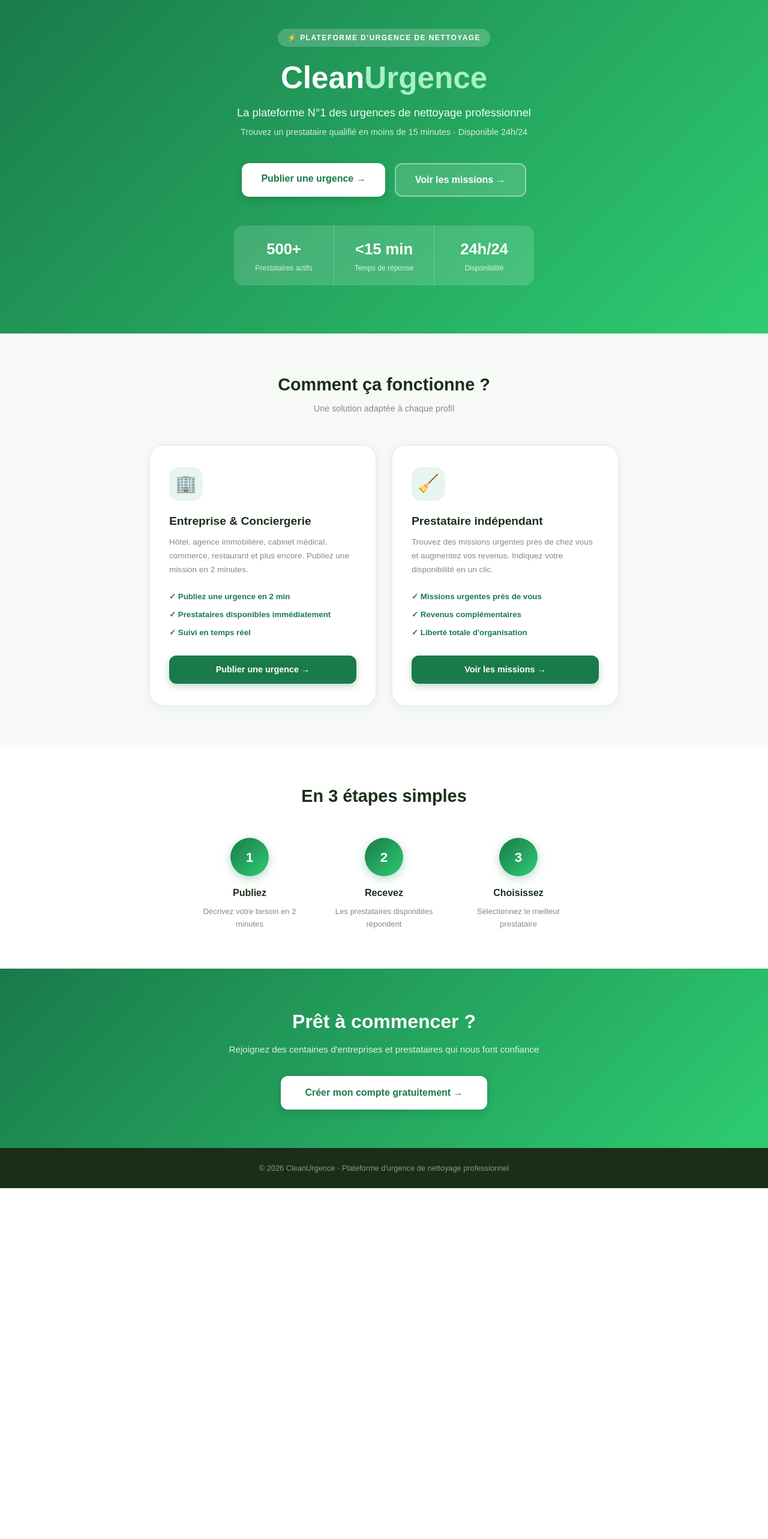
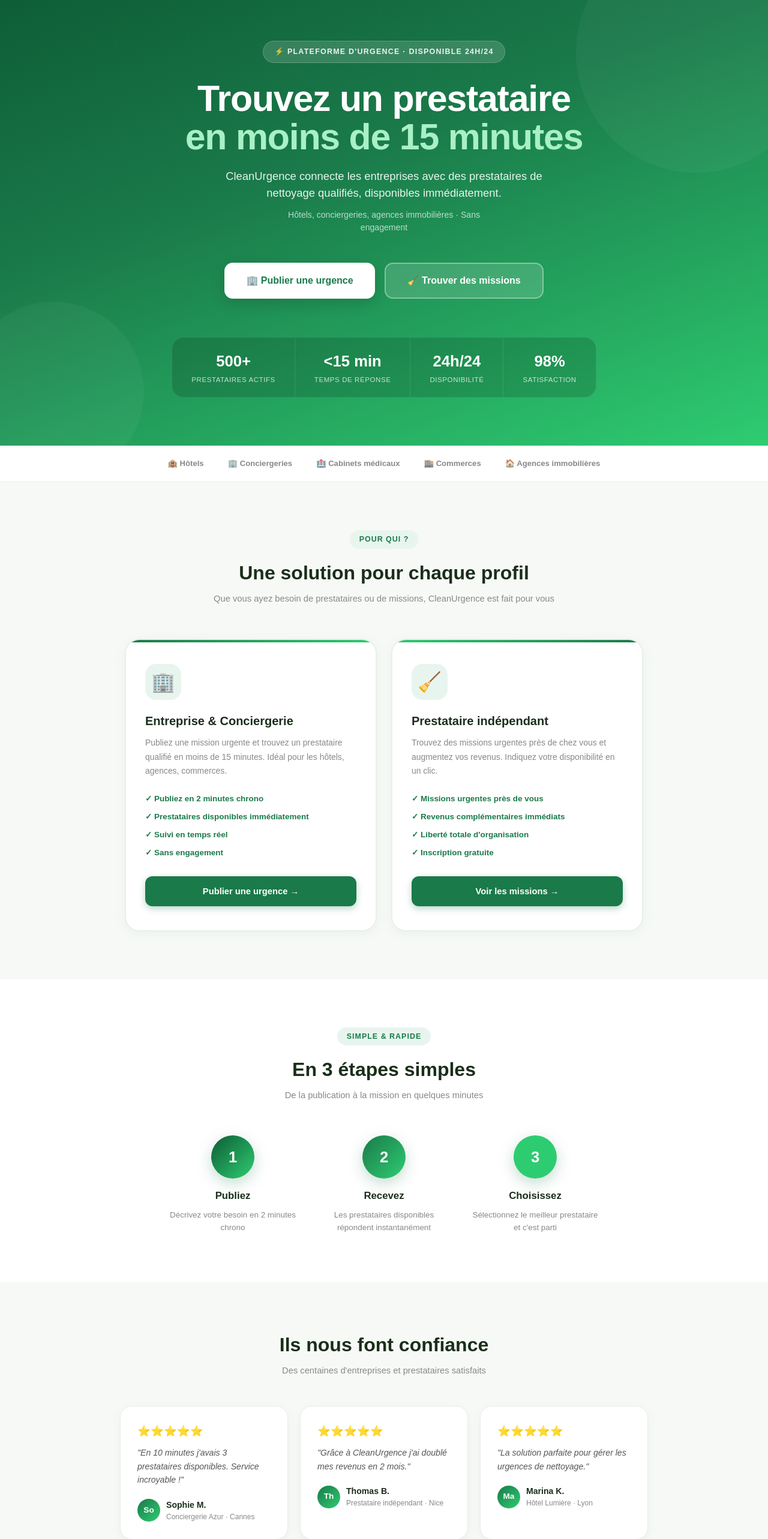
Before and after one commit to emiemcd-crypto/cleanurgence, a Next.js app: page / in a window 1280 px wide. Shown: the part 100-2666 px from the top of the page at 60% size. Before the commit the page ends 2081 px from the top, so only its background shows below. Built offline with nearby package versions, Linux system fonts and the light colour scheme.

Commit message:
Hero ameliore

```diff
--- a/app/page.tsx
+++ b/app/page.tsx
@@ -11,7 +11,7 @@ export default function Home() {
     <div style={{minHeight:'100vh',background:'white',fontFamily:'sans-serif',color:TEXTE}}>
 
       {/* NAVBAR */}
-      <nav style={{background:'white',borderBottom:'1px solid #E8F0E8',padding:'0 40px',height:'68px',display:'flex',alignItems:'center',justifyContent:'space-between',position:'sticky',top:0,zIndex:100,boxShadow:'0 1px 8px rgba(26,122,74,0.06)'}}>
+      <nav style={{background:'rgba(255,255,255,0.95)',backdropFilter:'blur(10px)',borderBottom:'1px solid #E8F0E8',padding:'0 40px',height:'68px',display:'flex',alignItems:'center',justifyContent:'space-between',position:'sticky',top:0,zIndex:100,boxShadow:'0 1px 8px rgba(26,122,74,0.06)'}}>
         <div style={{fontWeight:'900',fontSize:'1.5rem'}}>
           Clean<span style={{color:VERT}}>Urgence</span>
         </div>
@@ -26,76 +26,100 @@ export default function Home() {
       </nav>
 
       {/* HERO */}
-      <div style={{background:`linear-gradient(135deg, ${VERT} 0%, #2ECC71 100%)`,padding:'80px 40px',textAlign:'center',color:'white'}}>
-        <div style={{display:'inline-flex',alignItems:'center',gap:'6px',fontSize:'0.75rem',fontWeight:'700',letterSpacing:'0.12em',textTransform:'uppercase',color:'white',background:'rgba(255,255,255,0.2)',padding:'6px 16px',borderRadius:'30px',marginBottom:'24px'}}>
-          ⚡ Plateforme d'urgence de nettoyage
+      <div style={{background:`linear-gradient(160deg, #0D5C35 0%, #1A7A4A 40%, #2ECC71 100%)`,padding:'100px 40px 80px',textAlign:'center',color:'white',position:'relative',overflow:'hidden'}}>
+
+        {/* Cercles décoratifs */}
+        <div style={{position:'absolute',top:'-80px',right:'-80px',width:'400px',height:'400px',borderRadius:'50%',background:'rgba(255,255,255,0.04)',pointerEvents:'none'}}/>
+        <div style={{position:'absolute',bottom:'-60px',left:'-60px',width:'300px',height:'300px',borderRadius:'50%',background:'rgba(255,255,255,0.04)',pointerEvents:'none'}}/>
+
+        <div style={{position:'relative',zIndex:1}}>
+          <div style={{display:'inline-flex',alignItems:'center',gap:'8px',fontSize:'0.78rem',fontWeight:'700',letterSpacing:'0.1em',textTransform:'uppercase',color:'rgba(255,255,255,0.9)',background:'rgba(255,255,255,0.15)',padding:'8px 18px',borderRadius:'30px',marginBottom:'28px',border:'1px solid rgba(255,255,255,0.2)'}}>
+            ⚡ Plateforme d'urgence · Disponible 24h/24
           </div>
-        <h1 style={{fontWeight:'900',fontSize:'3.2rem',marginBottom:'16px',lineHeight:'1.1'}}>
-          Clean<span style={{color:'#A8F0C6'}}>Urgence</span>
+
+          <h1 style={{fontWeight:'900',fontSize:'3.8rem',marginBottom:'20px',lineHeight:'1.05',letterSpacing:'-0.02em'}}>
+            Trouvez un prestataire<br/>
+            <span style={{color:'#A8F0C6'}}>en moins de 15 minutes</span>
           </h1>
-        <p style={{fontSize:'1.15rem',marginBottom:'8px',opacity:0.95,fontWeight:'500'}}>
-          La plateforme N°1 des urgences de nettoyage professionnel
+
+          <p style={{fontSize:'1.15rem',marginBottom:'12px',opacity:0.9,fontWeight:'500',maxWidth:'560px',margin:'0 auto 12px'}}>
+            CleanUrgence connecte les entreprises avec des prestataires de nettoyage qualifiés, disponibles immédiatement.
           </p>
-        <p style={{fontSize:'0.9rem',marginBottom:'40px',opacity:0.8}}>
-          Trouvez un prestataire qualifié en moins de 15 minutes · Disponible 24h/24
+          <p style={{fontSize:'0.88rem',marginBottom:'48px',opacity:0.7,maxWidth:'400px',margin:'0 auto 48px'}}>
+            Hôtels, conciergeries, agences immobilières · Sans engagement
           </p>
 
-        <div style={{display:'flex',gap:'16px',justifyContent:'center',flexWrap:'wrap',marginBottom:'48px'}}>
-          <a href="/inscription" style={{padding:'14px 32px',background:'white',color:VERT,textDecoration:'none',fontWeight:'800',fontSize:'1rem',borderRadius:'12px',boxShadow:'0 4px 16px rgba(0,0,0,0.15)'}}>
-            Publier une urgence →
+          <div style={{display:'flex',gap:'16px',justifyContent:'center',flexWrap:'wrap',marginBottom:'64px'}}>
+            <a href="/inscription" style={{padding:'16px 36px',background:'white',color:VERT,textDecoration:'none',fontWeight:'800',fontSize:'1rem',borderRadius:'14px',boxShadow:'0 8px 24px rgba(0,0,0,0.15)',display:'flex',alignItems:'center',gap:'8px'}}>
+              🏢 Publier une urgence
             </a>
-          <a href="/inscription" style={{padding:'14px 32px',background:'rgba(255,255,255,0.15)',color:'white',textDecoration:'none',fontWeight:'700',fontSize:'1rem',borderRadius:'12px',border:'2px solid rgba(255,255,255,0.4)'}}>
-            Voir les missions →
+            <a href="/inscription" style={{padding:'16px 36px',background:'rgba(255,255,255,0.15)',color:'white',textDecoration:'none',fontWeight:'700',fontSize:'1rem',borderRadius:'14px',border:'2px solid rgba(255,255,255,0.35)',display:'flex',alignItems:'center',gap:'8px'}}>
+              🧹 Trouver des missions
             </a>
           </div>
 
           {/* Stats */}
-        <div style={{display:'flex',gap:'0',justifyContent:'center',background:'rgba(255,255,255,0.15)',borderRadius:'16px',padding:'0',maxWidth:'500px',margin:'0 auto',overflow:'hidden'}}>
-          {[{value:'500+',label:'Prestataires actifs'},{value:'<15 min',label:'Temps de réponse'},{value:'24h/24',label:'Disponibilité'}].map((s,i)=>(
-            <div key={i} style={{flex:1,padding:'20px',textAlign:'center',borderRight:i<2?'1px solid rgba(255,255,255,0.2)':'none'}}>
+          <div style={{display:'inline-flex',gap:'0',background:'rgba(0,0,0,0.15)',borderRadius:'20px',overflow:'hidden',backdropFilter:'blur(10px)',border:'1px solid rgba(255,255,255,0.1)'}}>
+            {[{value:'500+',label:'Prestataires actifs'},{value:'<15 min',label:'Temps de réponse'},{value:'24h/24',label:'Disponibilité'},{value:'98%',label:'Satisfaction'}].map((s,i)=>(
+              <div key={i} style={{padding:'20px 32px',textAlign:'center',borderRight:i<3?'1px solid rgba(255,255,255,0.1)':'none'}}>
                 <div style={{fontWeight:'900',fontSize:'1.6rem',marginBottom:'4px'}}>{s.value}</div>
-              <div style={{fontSize:'0.75rem',opacity:0.8}}>{s.label}</div>
+                <div style={{fontSize:'0.72rem',opacity:0.75,textTransform:'uppercase',letterSpacing:'0.05em'}}>{s.label}</div>
               </div>
             ))}
           </div>
         </div>
+      </div>
+
+      {/* BANDEAU DE CONFIANCE */}
+      <div style={{background:'white',padding:'20px 40px',borderBottom:'1px solid #E8F0E8',display:'flex',alignItems:'center',justifyContent:'center',gap:'40px',flexWrap:'wrap'}}>
+        {['🏨 Hôtels','🏢 Conciergeries','🏥 Cabinets médicaux','🏬 Commerces','🏠 Agences immobilières'].map((item,i)=>(
+          <span key={i} style={{fontSize:'0.82rem',color:'#888',fontWeight:'600'}}>{item}</span>
+        ))}
+      </div>
 
       {/* CARTES */}
-      <div style={{padding:'64px 40px',background:GRIS}}>
-        <h2 style={{textAlign:'center',fontWeight:'800',fontSize:'1.8rem',marginBottom:'8px',color:TEXTE}}>Comment ça fonctionne ?</h2>
-        <p style={{textAlign:'center',color:'#888',fontSize:'0.9rem',marginBottom:'48px'}}>Une solution adaptée à chaque profil</p>
+      <div style={{padding:'80px 40px',background:GRIS}}>
+        <div style={{textAlign:'center',marginBottom:'56px'}}>
+          <div style={{display:'inline-block',background:VERT_LIGHT,color:VERT,padding:'6px 16px',borderRadius:'20px',fontSize:'0.78rem',fontWeight:'700',textTransform:'uppercase',letterSpacing:'0.08em',marginBottom:'16px'}}>
+            Pour qui ?
+          </div>
+          <h2 style={{fontWeight:'800',fontSize:'2rem',marginBottom:'8px',color:TEXTE}}>Une solution pour chaque profil</h2>
+          <p style={{color:'#888',fontSize:'0.92rem'}}>Que vous ayez besoin de prestataires ou de missions, CleanUrgence est fait pour vous</p>
+        </div>
 
-        <div style={{display:'flex',gap:'24px',justifyContent:'center',flexWrap:'wrap',maxWidth:'900px',margin:'0 auto'}}>
+        <div style={{display:'flex',gap:'24px',justifyContent:'center',flexWrap:'wrap',maxWidth:'960px',margin:'0 auto'}}>
           {/* Carte Entreprise */}
-          <div style={{background:'white',border:`2px solid #E8F0E8`,borderRadius:'24px',padding:'36px 32px',width:'380px',boxShadow:'0 4px 16px rgba(26,122,74,0.06)'}}>
-            <div style={{width:'56px',height:'56px',background:VERT_LIGHT,borderRadius:'16px',display:'flex',alignItems:'center',justifyContent:'center',fontSize:'1.8rem',marginBottom:'20px'}}>🏢</div>
-            <div style={{fontWeight:'800',fontSize:'1.2rem',marginBottom:'8px',color:TEXTE}}>Entreprise & Conciergerie</div>
-            <div style={{fontSize:'0.85rem',color:'#888',lineHeight:'1.7',marginBottom:'24px'}}>
-              Hôtel, agence immobilière, cabinet médical, commerce, restaurant et plus encore. Publiez une mission en 2 minutes.
+          <div style={{background:'white',border:`2px solid #E8F0E8`,borderRadius:'24px',padding:'40px 32px',width:'420px',boxShadow:'0 4px 20px rgba(26,122,74,0.06)',position:'relative',overflow:'hidden'}}>
+            <div style={{position:'absolute',top:0,left:0,right:0,height:'4px',background:`linear-gradient(90deg, ${VERT}, ${VERT_MEDIUM})`}}/>
+            <div style={{width:'60px',height:'60px',background:VERT_LIGHT,borderRadius:'18px',display:'flex',alignItems:'center',justifyContent:'center',fontSize:'2rem',marginBottom:'20px'}}>🏢</div>
+            <div style={{fontWeight:'800',fontSize:'1.25rem',marginBottom:'10px',color:TEXTE}}>Entreprise & Conciergerie</div>
+            <div style={{fontSize:'0.87rem',color:'#888',lineHeight:'1.7',marginBottom:'24px'}}>
+              Publiez une mission urgente et trouvez un prestataire qualifié en moins de 15 minutes. Idéal pour les hôtels, agences, commerces.
             </div>
-            <div style={{display:'flex',flexDirection:'column',gap:'10px',marginBottom:'28px'}}>
-              {['✓ Publiez une urgence en 2 min','✓ Prestataires disponibles immédiatement','✓ Suivi en temps réel'].map((item,i)=>(
-                <div key={i} style={{fontSize:'0.83rem',color:VERT,fontWeight:'600'}}>{item}</div>
+            <div style={{display:'flex',flexDirection:'column' as const,gap:'10px',marginBottom:'28px'}}>
+              {['✓ Publiez en 2 minutes chrono','✓ Prestataires disponibles immédiatement','✓ Suivi en temps réel','✓ Sans engagement'].map((item,i)=>(
+                <div key={i} style={{fontSize:'0.84rem',color:VERT,fontWeight:'600',display:'flex',alignItems:'center',gap:'6px'}}>{item}</div>
               ))}
             </div>
-            <a href="/inscription" style={{display:'block',textAlign:'center',padding:'13px',background:VERT,color:'white',textDecoration:'none',fontWeight:'700',borderRadius:'12px',fontSize:'0.9rem',boxShadow:'0 4px 12px rgba(26,122,74,0.3)'}}>
+            <a href="/inscription" style={{display:'block',textAlign:'center',padding:'14px',background:VERT,color:'white',textDecoration:'none',fontWeight:'700',borderRadius:'12px',fontSize:'0.92rem',boxShadow:'0 4px 12px rgba(26,122,74,0.3)'}}>
               Publier une urgence →
             </a>
           </div>
 
           {/* Carte Prestataire */}
-          <div style={{background:'white',border:`2px solid #E8F0E8`,borderRadius:'24px',padding:'36px 32px',width:'380px',boxShadow:'0 4px 16px rgba(26,122,74,0.06)'}}>
-            <div style={{width:'56px',height:'56px',background:VERT_LIGHT,borderRadius:'16px',display:'flex',alignItems:'center',justifyContent:'center',fontSize:'1.8rem',marginBottom:'20px'}}>🧹</div>
-            <div style={{fontWeight:'800',fontSize:'1.2rem',marginBottom:'8px',color:TEXTE}}>Prestataire indépendant</div>
-            <div style={{fontSize:'0.85rem',color:'#888',lineHeight:'1.7',marginBottom:'24px'}}>
+          <div style={{background:'white',border:`2px solid #E8F0E8`,borderRadius:'24px',padding:'40px 32px',width:'420px',boxShadow:'0 4px 20px rgba(26,122,74,0.06)',position:'relative',overflow:'hidden'}}>
+            <div style={{position:'absolute',top:0,left:0,right:0,height:'4px',background:`linear-gradient(90deg, ${VERT_MEDIUM}, ${VERT})`}}/>
+            <div style={{width:'60px',height:'60px',background:VERT_LIGHT,borderRadius:'18px',display:'flex',alignItems:'center',justifyContent:'center',fontSize:'2rem',marginBottom:'20px'}}>🧹</div>
+            <div style={{fontWeight:'800',fontSize:'1.25rem',marginBottom:'10px',color:TEXTE}}>Prestataire indépendant</div>
+            <div style={{fontSize:'0.87rem',color:'#888',lineHeight:'1.7',marginBottom:'24px'}}>
               Trouvez des missions urgentes près de chez vous et augmentez vos revenus. Indiquez votre disponibilité en un clic.
             </div>
-            <div style={{display:'flex',flexDirection:'column',gap:'10px',marginBottom:'28px'}}>
-              {['✓ Missions urgentes près de vous','✓ Revenus complémentaires','✓ Liberté totale d\'organisation'].map((item,i)=>(
-                <div key={i} style={{fontSize:'0.83rem',color:VERT,fontWeight:'600'}}>{item}</div>
+            <div style={{display:'flex',flexDirection:'column' as const,gap:'10px',marginBottom:'28px'}}>
+              {['✓ Missions urgentes près de vous','✓ Revenus complémentaires immédiats','✓ Liberté totale d\'organisation','✓ Inscription gratuite'].map((item,i)=>(
+                <div key={i} style={{fontSize:'0.84rem',color:VERT,fontWeight:'600',display:'flex',alignItems:'center',gap:'6px'}}>{item}</div>
               ))}
             </div>
-            <a href="/inscription" style={{display:'block',textAlign:'center',padding:'13px',background:VERT,color:'white',textDecoration:'none',fontWeight:'700',borderRadius:'12px',fontSize:'0.9rem',boxShadow:'0 4px 12px rgba(26,122,74,0.3)'}}>
+            <a href="/inscription" style={{display:'block',textAlign:'center',padding:'14px',background:VERT,color:'white',textDecoration:'none',fontWeight:'700',borderRadius:'12px',fontSize:'0.92rem',boxShadow:'0 4px 12px rgba(26,122,74,0.3)'}}>
               Voir les missions →
             </a>
           </div>
@@ -103,37 +127,82 @@ export default function Home() {
       </div>
 
       {/* COMMENT ÇA MARCHE */}
-      <div style={{padding:'64px 40px',background:'white'}}>
-        <h2 style={{textAlign:'center',fontWeight:'800',fontSize:'1.8rem',marginBottom:'48px',color:TEXTE}}>En 3 étapes simples</h2>
-        <div style={{display:'flex',gap:'24px',justifyContent:'center',flexWrap:'wrap',maxWidth:'800px',margin:'0 auto'}}>
+      <div style={{padding:'80px 40px',background:'white'}}>
+        <div style={{textAlign:'center',marginBottom:'56px'}}>
+          <div style={{display:'inline-block',background:VERT_LIGHT,color:VERT,padding:'6px 16px',borderRadius:'20px',fontSize:'0.78rem',fontWeight:'700',textTransform:'uppercase',letterSpacing:'0.08em',marginBottom:'16px'}}>
+            Simple & Rapide
+          </div>
+          <h2 style={{fontWeight:'800',fontSize:'2rem',marginBottom:'8px',color:TEXTE}}>En 3 étapes simples</h2>
+          <p style={{color:'#888',fontSize:'0.92rem'}}>De la publication à la mission en quelques minutes</p>
+        </div>
+        <div style={{display:'flex',gap:'32px',justifyContent:'center',flexWrap:'wrap',maxWidth:'800px',margin:'0 auto',position:'relative'}}>
           {[
-            {num:'1',titre:'Publiez',desc:'Décrivez votre besoin en 2 minutes',icon:'📝'},
-            {num:'2',titre:'Recevez',desc:'Les prestataires disponibles répondent',icon:'📩'},
-            {num:'3',titre:'Choisissez',desc:'Sélectionnez le meilleur prestataire',icon:'✅'},
+            {num:'1',titre:'Publiez',desc:'Décrivez votre besoin en 2 minutes chrono',icon:'📝',color:'#0D5C35'},
+            {num:'2',titre:'Recevez',desc:'Les prestataires disponibles répondent instantanément',icon:'📩',color:VERT},
+            {num:'3',titre:'Choisissez',desc:'Sélectionnez le meilleur prestataire et c\'est parti',icon:'✅',color:VERT_MEDIUM},
           ].map((step,i)=>(
-            <div key={i} style={{textAlign:'center',width:'200px'}}>
-              <div style={{width:'64px',height:'64px',background:`linear-gradient(135deg, ${VERT}, ${VERT_MEDIUM})`,borderRadius:'50%',display:'flex',alignItems:'center',justifyContent:'center',margin:'0 auto 16px',color:'white',fontWeight:'800',fontSize:'1.4rem',boxShadow:'0 4px 16px rgba(26,122,74,0.3)'}}>
+            <div key={i} style={{textAlign:'center',width:'220px'}}>
+              <div style={{width:'72px',height:'72px',background:`linear-gradient(135deg, ${step.color}, ${VERT_MEDIUM})`,borderRadius:'50%',display:'flex',alignItems:'center',justifyContent:'center',margin:'0 auto 16px',color:'white',fontWeight:'900',fontSize:'1.6rem',boxShadow:`0 8px 24px rgba(26,122,74,0.25)`}}>
                 {step.num}
               </div>
-              <div style={{fontWeight:'700',fontSize:'1rem',marginBottom:'8px',color:TEXTE}}>{step.titre}</div>
-              <div style={{fontSize:'0.82rem',color:'#888',lineHeight:'1.6'}}>{step.desc}</div>
+              <div style={{fontWeight:'800',fontSize:'1.05rem',marginBottom:'8px',color:TEXTE}}>{step.titre}</div>
+              <div style={{fontSize:'0.84rem',color:'#888',lineHeight:'1.6'}}>{step.desc}</div>
+            </div>
+          ))}
+        </div>
+      </div>
+
+      {/* TÉMOIGNAGES */}
+      <div style={{padding:'80px 40px',background:GRIS}}>
+        <div style={{textAlign:'center',marginBottom:'48px'}}>
+          <h2 style={{fontWeight:'800',fontSize:'2rem',marginBottom:'8px',color:TEXTE}}>Ils nous font confiance</h2>
+          <p style={{color:'#888',fontSize:'0.92rem'}}>Des centaines d'entreprises et prestataires satisfaits</p>
+        </div>
+        <div style={{display:'flex',gap:'20px',justifyContent:'center',flexWrap:'wrap',maxWidth:'960px',margin:'0 auto'}}>
+          {[
+            {nom:'Sophie M.',role:'Conciergerie Azur · Cannes',texte:'En 10 minutes j\'avais 3 prestataires disponibles. Service incroyable !',note:'⭐⭐⭐⭐⭐'},
+            {nom:'Thomas B.',role:'Prestataire indépendant · Nice',texte:'Grâce à CleanUrgence j\'ai doublé mes revenus en 2 mois.',note:'⭐⭐⭐⭐⭐'},
+            {nom:'Marina K.',role:'Hôtel Lumière · Lyon',texte:'La solution parfaite pour gérer les urgences de nettoyage.',note:'⭐⭐⭐⭐⭐'},
+          ].map((t,i)=>(
+            <div key={i} style={{background:'white',borderRadius:'20px',padding:'28px',width:'280px',boxShadow:'0 4px 16px rgba(26,122,74,0.06)',border:'1px solid #E8F0E8'}}>
+              <div style={{fontSize:'1.1rem',marginBottom:'12px'}}>{t.note}</div>
+              <div style={{fontSize:'0.88rem',color:'#555',lineHeight:'1.6',marginBottom:'20px',fontStyle:'italic'}}>"{t.texte}"</div>
+              <div style={{display:'flex',alignItems:'center',gap:'10px'}}>
+                <div style={{width:'38px',height:'38px',background:`linear-gradient(135deg, ${VERT}, ${VERT_MEDIUM})`,borderRadius:'50%',display:'flex',alignItems:'center',justifyContent:'center',color:'white',fontWeight:'700',fontSize:'0.85rem'}}>
+                  {t.nom.substring(0,2)}
+                </div>
+                <div>
+                  <div style={{fontWeight:'700',fontSize:'0.88rem',color:TEXTE}}>{t.nom}</div>
+                  <div style={{fontSize:'0.75rem',color:'#888'}}>{t.role}</div>
+                </div>
+              </div>
             </div>
           ))}
         </div>
       </div>
 
       {/* CTA FINAL */}
-      <div style={{background:`linear-gradient(135deg, ${VERT} 0%, #2ECC71 100%)`,padding:'64px 40px',textAlign:'center',color:'white'}}>
-        <h2 style={{fontWeight:'900',fontSize:'2rem',marginBottom:'12px'}}>Prêt à commencer ?</h2>
-        <p style={{opacity:0.85,marginBottom:'32px',fontSize:'0.95rem'}}>Rejoignez des centaines d'entreprises et prestataires qui nous font confiance</p>
-        <a href="/inscription" style={{display:'inline-block',padding:'16px 40px',background:'white',color:VERT,textDecoration:'none',fontWeight:'800',fontSize:'1rem',borderRadius:'12px',boxShadow:'0 4px 16px rgba(0,0,0,0.15)'}}>
+      <div style={{background:`linear-gradient(160deg, #0D5C35 0%, #1A7A4A 60%, #2ECC71 100%)`,padding:'80px 40px',textAlign:'center',color:'white',position:'relative',overflow:'hidden'}}>
+        <div style={{position:'absolute',top:'-60px',right:'-60px',width:'300px',height:'300px',borderRadius:'50%',background:'rgba(255,255,255,0.04)',pointerEvents:'none'}}/>
+        <div style={{position:'relative',zIndex:1}}>
+          <h2 style={{fontWeight:'900',fontSize:'2.4rem',marginBottom:'12px',lineHeight:'1.2'}}>Prêt à commencer ?</h2>
+          <p style={{opacity:0.85,marginBottom:'36px',fontSize:'1rem',maxWidth:'500px',margin:'0 auto 36px'}}>
+            Rejoignez des centaines d'entreprises et prestataires qui nous font confiance chaque jour
+          </p>
+          <a href="/inscription" style={{display:'inline-block',padding:'18px 48px',background:'white',color:VERT,textDecoration:'none',fontWeight:'800',fontSize:'1.05rem',borderRadius:'14px',boxShadow:'0 8px 24px rgba(0,0,0,0.15)'}}>
             Créer mon compte gratuitement →
           </a>
         </div>
+      </div>
 
       {/* FOOTER */}
-      <div style={{background:TEXTE,padding:'24px 40px',textAlign:'center',color:'rgba(255,255,255,0.5)',fontSize:'0.8rem'}}>
-        © 2026 CleanUrgence · Plateforme d'urgence de nettoyage professionnel
+      <div style={{background:'#0D1A0D',padding:'32px 40px',display:'flex',justifyContent:'space-between',alignItems:'center',flexWrap:'wrap',gap:'16px'}}>
+        <div style={{fontWeight:'900',fontSize:'1.2rem',color:'white'}}>Clean<span style={{color:VERT_MEDIUM}}>Urgence</span></div>
+        <div style={{color:'rgba(255,255,255,0.4)',fontSize:'0.8rem'}}>© 2026 CleanUrgence · Plateforme d'urgence de nettoyage professionnel</div>
+        <div style={{display:'flex',gap:'20px'}}>
+          <a href="/connexion" style={{color:'rgba(255,255,255,0.5)',textDecoration:'none',fontSize:'0.82rem'}}>Se connecter</a>
+          <a href="/inscription" style={{color:'rgba(255,255,255,0.5)',textDecoration:'none',fontSize:'0.82rem'}}>S'inscrire</a>
+        </div>
       </div>
 
     </div>
```
Lines whose indentation alone changed are shown as unchanged.
